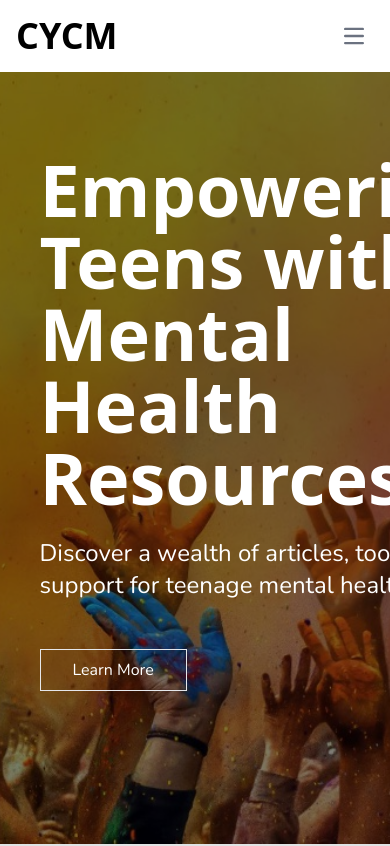
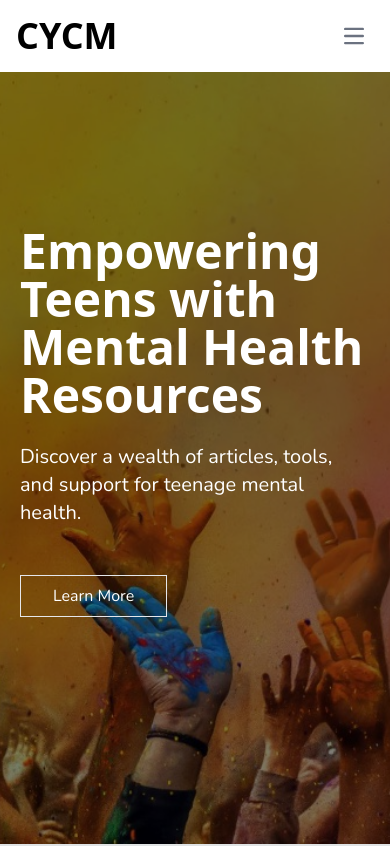
Before and after one commit to hicsail/cycm-next, a Next.js app: page / in a window 390 px wide. Shown: the top 846 px of the page. Built offline with nearby package versions, Linux system fonts and the light colour scheme.

Commit message:
reconfigure top of homepage for mobile view

```diff
--- a/components/Hero.tsx
+++ b/components/Hero.tsx
@@ -10,9 +10,11 @@ const Hero = ({ heading }: Props) => {
       {/* Overlay */}
       <div className="flex items-center w-full h-screen bg-black/50 z-[2]">
         {/* Content */}
-        <div className="ml-[5%] p-5 text-white z[2] max-w-2xl">
-          <h1 className="text-7xl font-sans font-bold">{heading}</h1>
-          <p className="text-2xl mt-6">Discover a wealth of articles, tools, and support for teenage mental health.</p>
+        <div className="p-5 text-white z[2] max-w-2xl md:ml-[10%]">
+          <h1 className="text-5xl font-sans font-bold md:text-7xl">{heading}</h1>
+          <p className="text-xl mt-6 md:text-2xl">
+            Discover a wealth of articles, tools, and support for teenage mental health.
+          </p>
           <button className="px-8 py-2 border border mt-12">Learn More</button>
         </div>
       </div>
```
